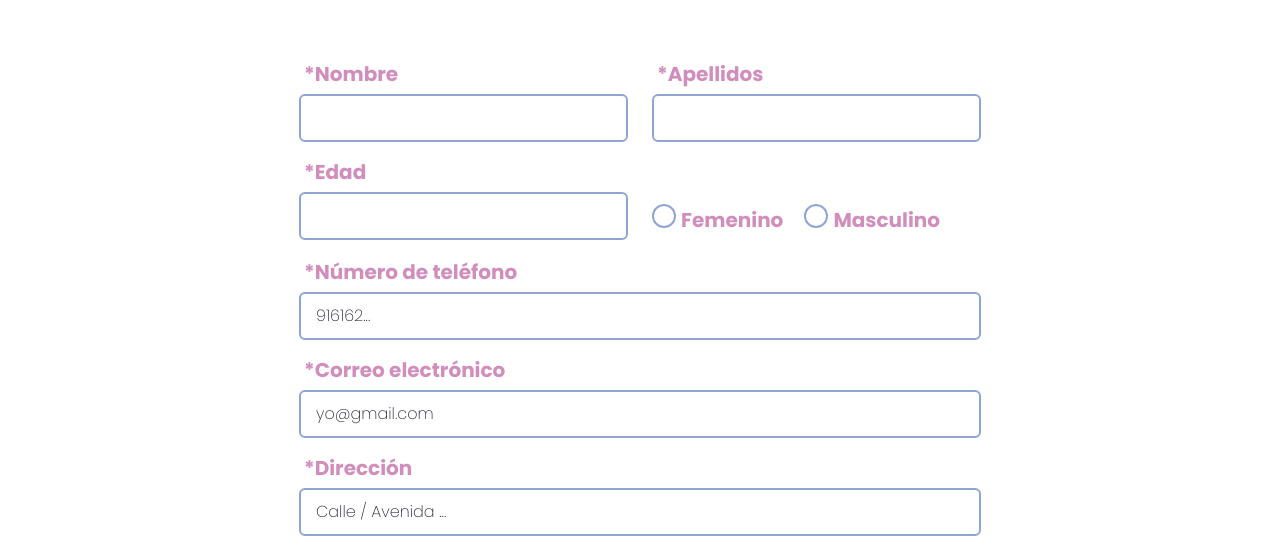
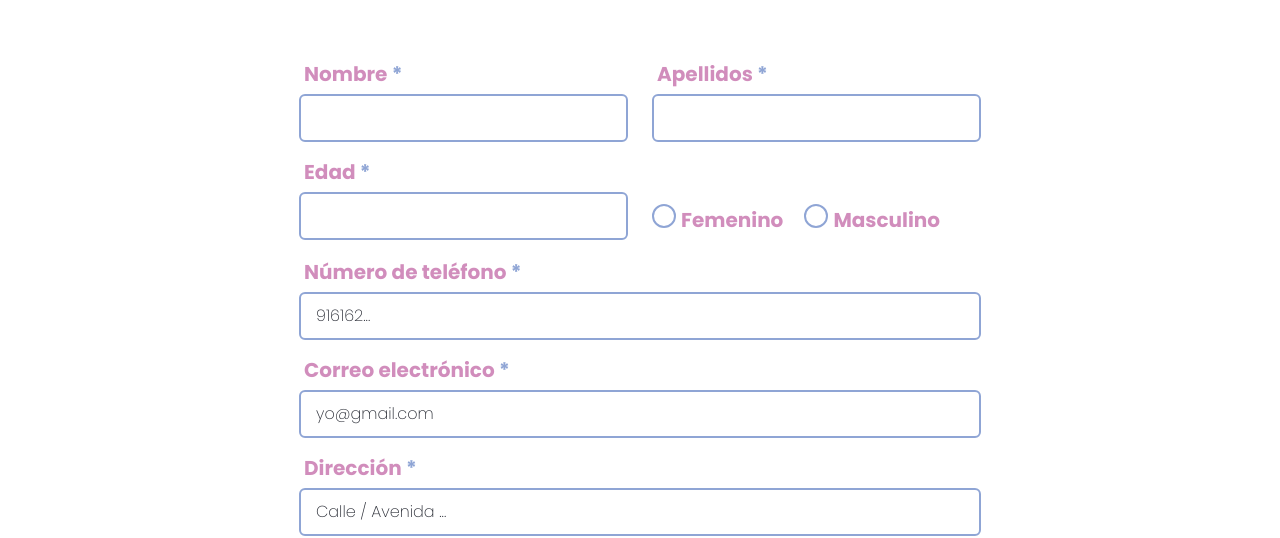
Before and after one commit to FranDevelopSpain/AdoptaUnaMascotaWeb, an Angular app: page /landing in a window 1280 px wide. Shown: the part 280-818 px from the top of the page. Built offline with nearby package versions, Linux system fonts and the light colour scheme.

Commit message:
cambiados de color los asteriscos

```diff
--- a/src/app/Pages/contact-form/contact-form.component.html
+++ b/src/app/Pages/contact-form/contact-form.component.html
@@ -15,7 +15,7 @@
 
       <div class="form-group row">
           <div class="col-12 col-md-6 bloque">
-            <label for="nombre">*Nombre</label>
+            <label for="nombre">Nombre <span style="color: #8FA5D5"> *</span> </label>
             <input type="text" class="form-control" name="nombre" #nombre [(ngModel)]="ContactModel.nombre" id="nombre" required  (keyup)="this.validarCamposObligatorios($event)">
             <div class="invalid-feedback">
               Introduzca nombre válido mínimo 3 caracteres
@@ -23,7 +23,7 @@
           </div>
 
           <div class="col-12 col-md-6 bloque">
-            <label for="apellidos">*Apellidos</label>
+            <label for="apellidos">Apellidos <span style="color: #8FA5D5"> *</span> </label>
             <input type="text" class="form-control" name="apellidos" #apellidos [(ngModel)]="ContactModel.apellidos" id="apellidos" required (keyup)="this.validarCamposObligatorios($event)">
             <div class="invalid-feedback">
               Introduzca apellidos válidos mínimo 3 caracteres
@@ -33,7 +33,7 @@
 
         <div class="form-group row">
         <div class="col-12 col-md-6 bloque">
-          <label for="apellidos">*Edad</label>
+          <label for="apellidos">Edad <span style="color: #8FA5D5"> *</span> </label>
           <input type="text" class="form-control" name="edad" #edad [(ngModel)]="ContactModel.edad" id="edad" required (keyup)="this.validarCamposObligatorios($event)" maxlength="2">
           <div class="invalid-feedback">
             Introduzca edad, solo números, máximo dos dígitos
@@ -58,7 +58,7 @@
       </div>
 
       <div class="form-group bloque">
-        <label for="telefono">*Número de teléfono</label>
+        <label for="telefono">Número de teléfono <span style="color: #8FA5D5"> *</span> </label>
         <input type="text" class="form-control" name="numeroTelefono" #numeroTelefono [(ngModel)]="ContactModel.numeroTelefono" id="telefono" placeholder="916162..." maxlength="9" (keyup)="this.validarCamposObligatorios($event)">
         <div class="invalid-feedback">
           El teléfono debe tener 9 dígitos
@@ -66,7 +66,7 @@
       </div>
 
       <div class="form-group bloque">
-        <label for="mail">*Correo electrónico</label>
+        <label for="mail">Correo electrónico <span style="color: #8FA5D5"> *</span> </label>
         <input type="email" class="form-control"  name="email" #email [(ngModel)]="ContactModel.email" id="email" aria-describedby="emailHelp" placeholder="yo@gmail.com" required (keyup)="this.validarCamposObligatorios($event)" >
         <div class="invalid-feedback">
           El correo electrónico debe contener "@"
@@ -74,7 +74,7 @@
       </div>
 
       <div class="form-group bloque">
-        <label for="direccion">*Dirección</label>
+        <label for="direccion">Dirección <span style="color: #8FA5D5"> *</span> </label>
         <input type="text" class="form-control" name="direccion" #direccion [(ngModel)]="ContactModel.direccion" id="direccion" placeholder="Calle / Avenida ..." required (keyup)="this.validarCamposObligatorios($event)" minlength="5">
         <div class="invalid-feedback">
           Introduzca dirección, mínimo 5 caracteres
@@ -162,7 +162,7 @@
       </div>
 
       <div>
-        <small class="form-text text-muted">Los campos con asterisco * son obligatorios</small>
+        <small class="form-text text-muted">Los campos obligatorios están marcados con *</small>
       </div>
 
       <div class="form-group bloque" id="botones">
```
